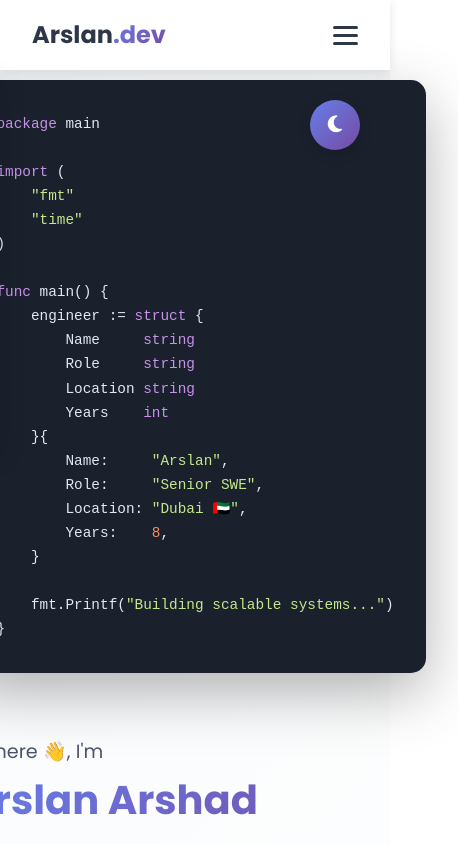
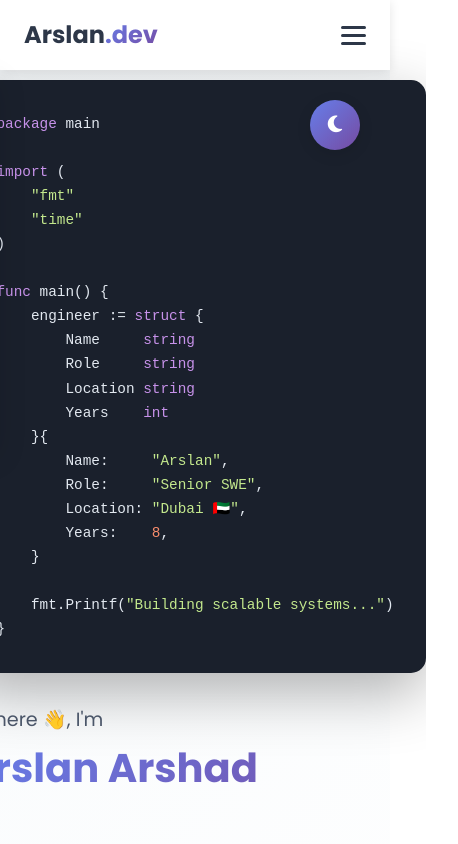
Before and after one commit to arslan77/arslan77.github.io, a plain HTML site: page index.html in a window 390 px wide. Shown: the top 844 px of the page, 458 px wide, since content can reach past the window. Drawn offline with Linux system fonts and the light colour scheme.

Commit message:
Improve overall spacing and responsiveness
Changes:
- Increased max-width to 1400px for better use of screen space
- Added consistent 2rem padding on all sections
- Improved mobile spacing with responsive breakpoints
- Fixed hero section padding on all devices
- Better gap spacing in hero container
- Consistent section title margins
- Responsive padding for mobile (1.5rem)

Better breathing room and professional spacing throughout.

Co-Authored-By: Claude Sonnet 4.5 <noreply@anthropic.com>

```diff
--- a/styles.css
+++ b/styles.css
@@ -65,14 +65,26 @@ body {
 }
 
 .container {
-    max-width: 1200px;
+    max-width: 1400px;
     margin: 0 auto;
-    padding: 0 var(--spacing-md);
+    padding: 0 2rem;
+}
+
+@media (max-width: 768px) {
+    .container {
+        padding: 0 1.5rem;
+    }
 }
 
 section {
-    padding: var(--spacing-xl) 0;
+    padding: 5rem 2rem;
     position: relative;
+}
+
+@media (max-width: 768px) {
+    section {
+        padding: 3rem 1.5rem;
+    }
 }
 
 /* ===== Theme Toggle ===== */
@@ -118,12 +130,18 @@ section {
 }
 
 .nav-container {
-    max-width: 1200px;
+    max-width: 1400px;
     margin: 0 auto;
     padding: 1rem 2rem;
     display: flex;
     justify-content: space-between;
     align-items: center;
+}
+
+@media (max-width: 768px) {
+    .nav-container {
+        padding: 1rem 1.5rem;
+    }
 }
 
 .nav-logo {
@@ -198,17 +216,35 @@ section {
     justify-content: center;
     position: relative;
     background: linear-gradient(135deg, var(--bg-secondary) 0%, var(--bg-primary) 100%);
-    padding-top: 80px;
+    padding: 100px 2rem 2rem 2rem;
+}
+
+@media (max-width: 768px) {
+    .hero {
+        padding: 80px 1.5rem 2rem 1.5rem;
+    }
 }
 
 .hero-container {
-    max-width: 1200px;
+    max-width: 1400px;
     margin: 0 auto;
-    padding: 0 var(--spacing-md);
+    padding: 0;
     display: grid;
     grid-template-columns: 1fr 1fr;
     gap: 4rem;
     align-items: center;
+}
+
+@media (max-width: 968px) {
+    .hero-container {
+        gap: 3rem;
+    }
+}
+
+@media (max-width: 768px) {
+    .hero-container {
+        gap: 2rem;
+    }
 }
 
 .hero-content {
@@ -366,7 +402,13 @@ section {
 /* ===== Section Titles ===== */
 .section-title {
     text-align: center;
-    margin-bottom: var(--spacing-lg);
+    margin-bottom: 4rem;
+}
+
+@media (max-width: 768px) {
+    .section-title {
+        margin-bottom: 3rem;
+    }
 }
 
 .section-title h2 {
```
